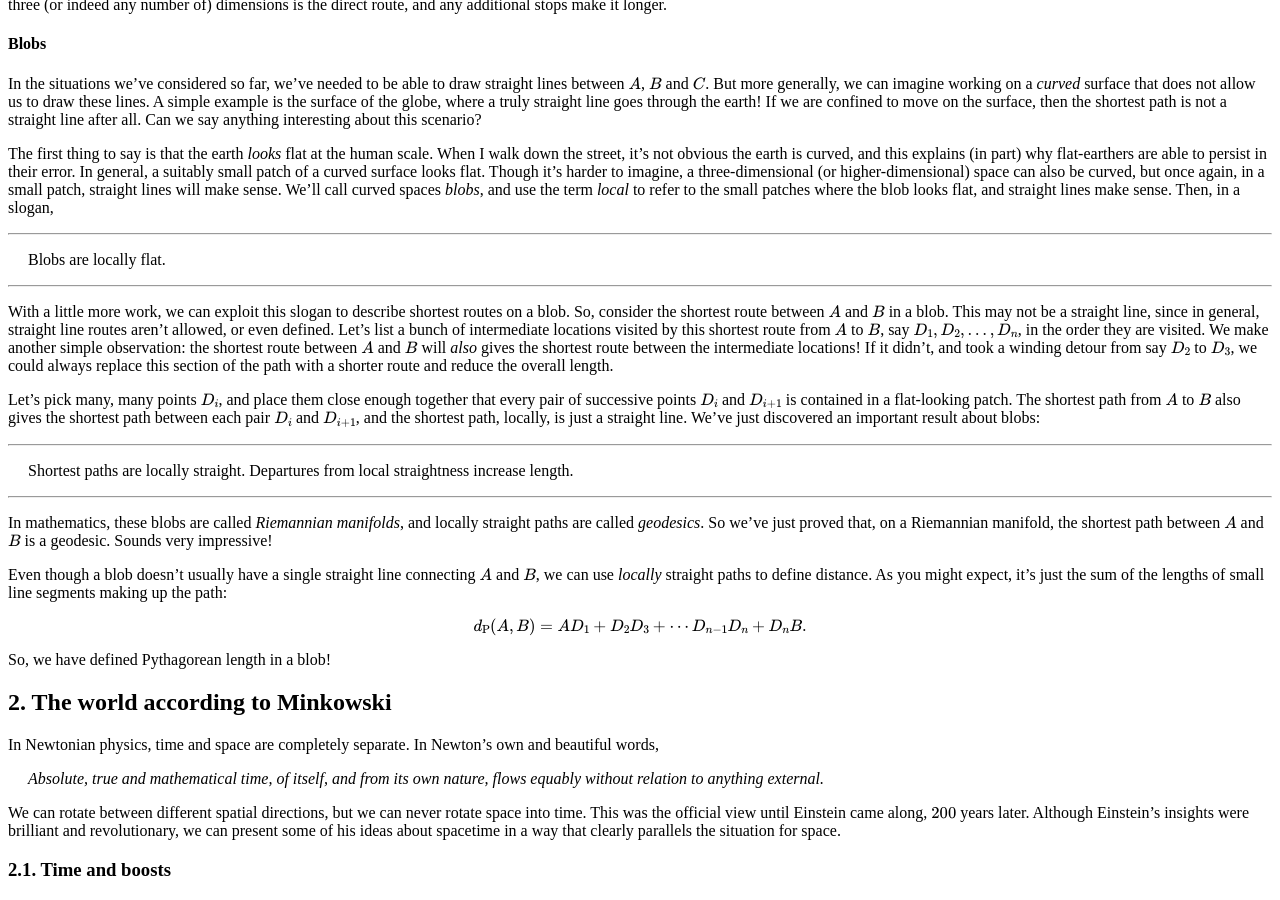
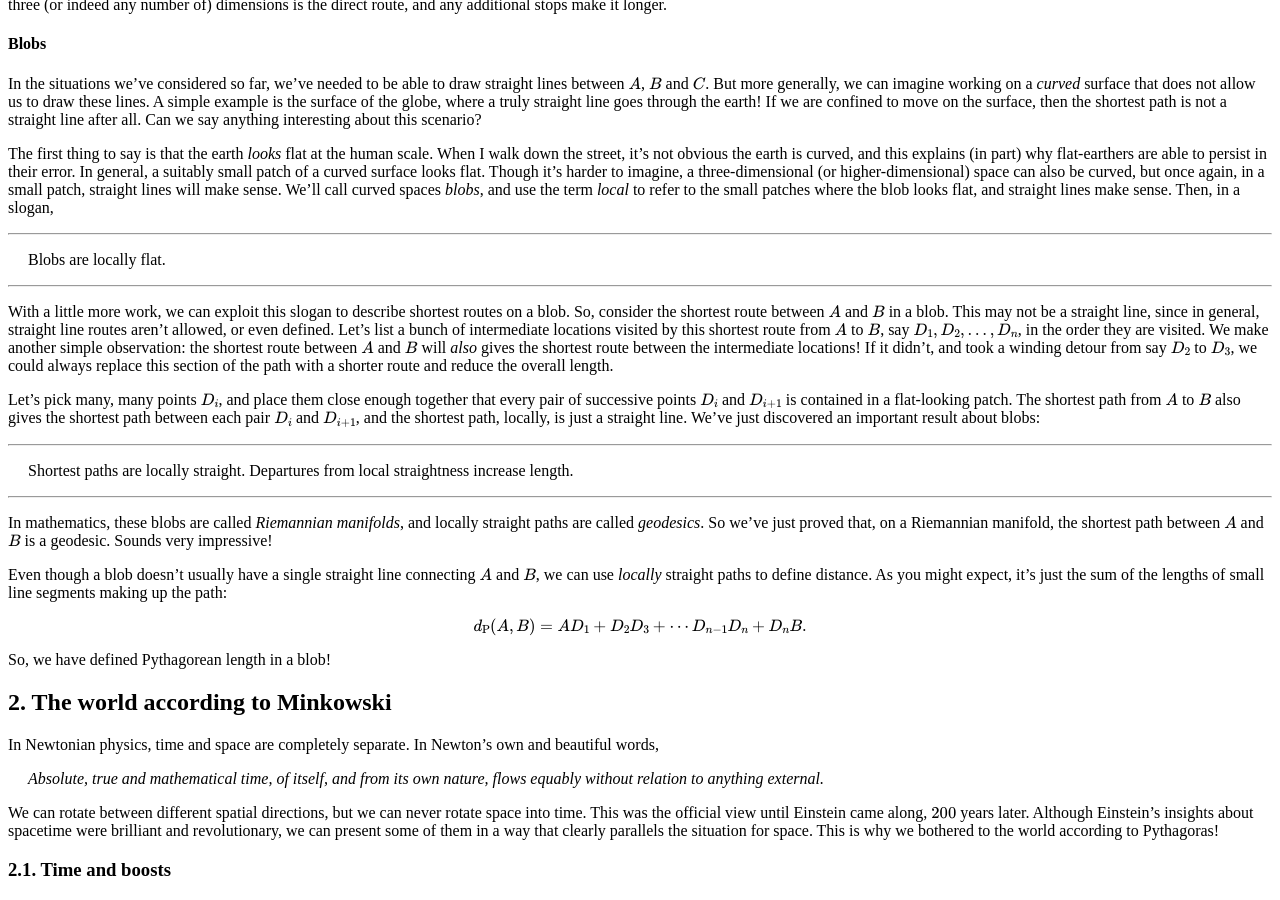
Before and after one commit to hapax/hapax.github.io, a Jekyll site: the page built from assets/maximal.md, in a window 1280 px wide and 900 px high, scrolled down 2823 px. Built offline with Jekyll 4.4.1, drawn with Linux system fonts in a browser that asks for light colours; our own code applies the rules of GitHub Pages for plain Markdown files; formulas are drawn with MathJax 3; a script that is not in the unit is left out.

Commit message:
Update maximal.md

```diff
--- a/assets/maximal.md
+++ b/assets/maximal.md
@@ -358,8 +358,9 @@ We can rotate between different spatial directions, but we can never
 rotate space into time.
 This was the official view until Einstein came along, $200$ years
 later.
-Although Einstein's insights were brilliant and revolutionary, we can
-present some of his ideas about spacetime in a way that clearly
-parallels the situation for space.
+Although Einstein's insights about spacetime were brilliant and revolutionary, we can
+present some of them in a way that clearly parallels the situation for
+space.
+This is why we bothered to the world according to Pythagoras!
 
 ### 2.1. Time and boosts <a id="sec-2-1" name="sec-2-1"></a>
```
